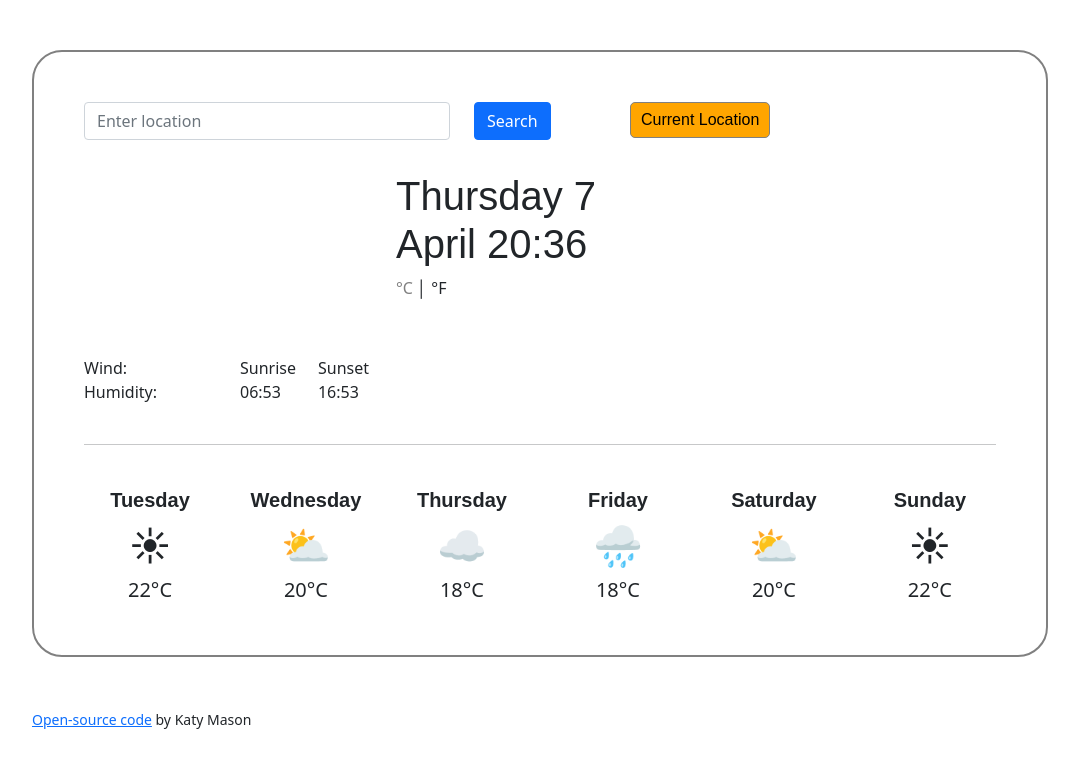
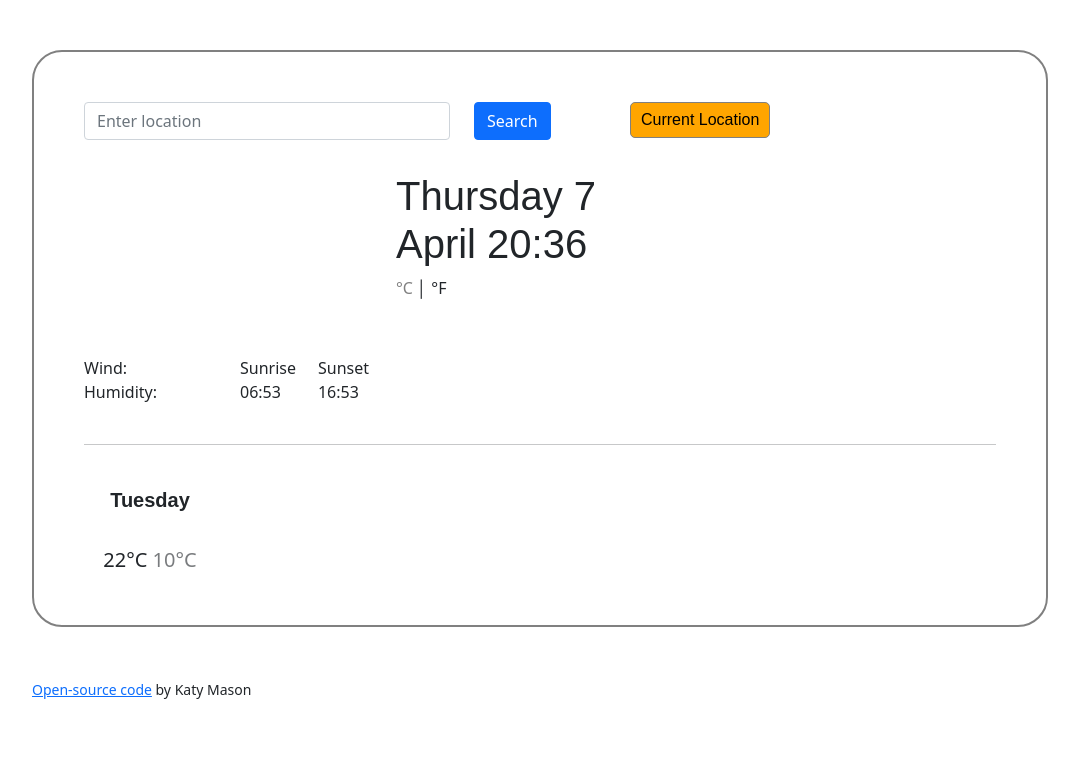
Before and after one commit to KatyMason/Weather-App, a plain HTML site: page index.html in a window 1280 px wide. Shown: the whole page, without its empty margins (100-1179 px from the left). Drawn offline with nearby package versions, Linux system fonts and the light colour scheme; no server answers.

Commit message:
Updated forecast html structure
Removed html duplicates ready to create duplicates in js

```diff
--- a/index.html
+++ b/index.html
@@ -79,36 +79,16 @@
           <hr />
           <br />
 
-          <div class="row futureWeather">
-            <div class="col-2">
-              <span class="weekday">Tuesday</span> <br />
-              <span class="weekdayWeather">☀</span> <br />
-              22°C
-            </div>
-            <div class="col-2">
-              <span class="weekday">Wednesday</span> <br />
-              <span class="weekdayWeather">⛅</span> <br />
-              20°C
-            </div>
-            <div class="col-2">
-              <span class="weekday">Thursday</span> <br />
-              <span class="weekdayWeather">☁</span> <br />
-              18°C
-            </div>
-            <div class="col-2">
-              <span class="weekday">Friday</span> <br />
-              <span class="weekdayWeather">🌧</span> <br />
-              18°C
-            </div>
-            <div class="col-2">
-              <span class="weekday">Saturday</span> <br />
-              <span class="weekdayWeather">⛅</span> <br />
-              20°C
-            </div>
-            <div class="col-2">
-              <span class="weekday">Sunday</span> <br />
-              <span class="weekdayWeather">☀</span> <br />
-              22°C
+          <div class="weatherForecast">
+            <div class="row">
+              <div class="col-2">
+                <div class="weatherForecastDate">Tuesday</div>
+                <img src="" alt="" />
+                <div class="weatherForecastTemperatures">
+                  <span class="forecastHighTemperature">22°C</span>
+                  <span class="forecastLowTemperature">10°C</span>
+                </div>
+              </div>
             </div>
           </div>
         </div>
--- a/src/styles.css
+++ b/src/styles.css
@@ -70,20 +70,18 @@ button:hover {
 .weatherDescription {
   text-transform: capitalize;
 }
-.weekday {
-  font-size: 15pt;
+.weatherForecastDate {
   font-weight: bold;
-  text-align: center;
   font-family: Arial, Helvetica, sans-serif;
 }
 
-.futureWeather {
+.forecastLowTemperature {
+  opacity: 0.6;
+}
+
+.weatherForecast {
   font-size: 15pt;
   text-align: center;
-}
-
-.weekdayWeather {
-  font-size: 30pt;
 }
 
 .opensourceLink {
```
